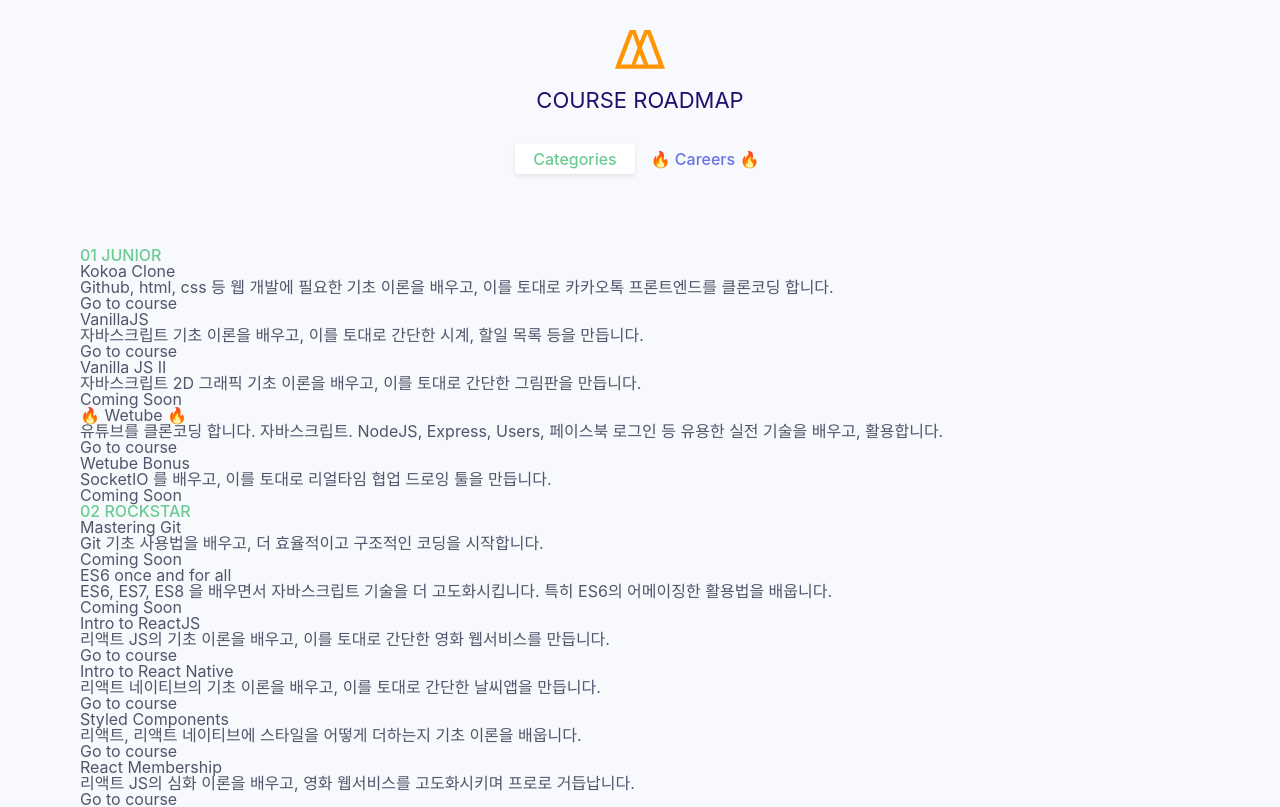
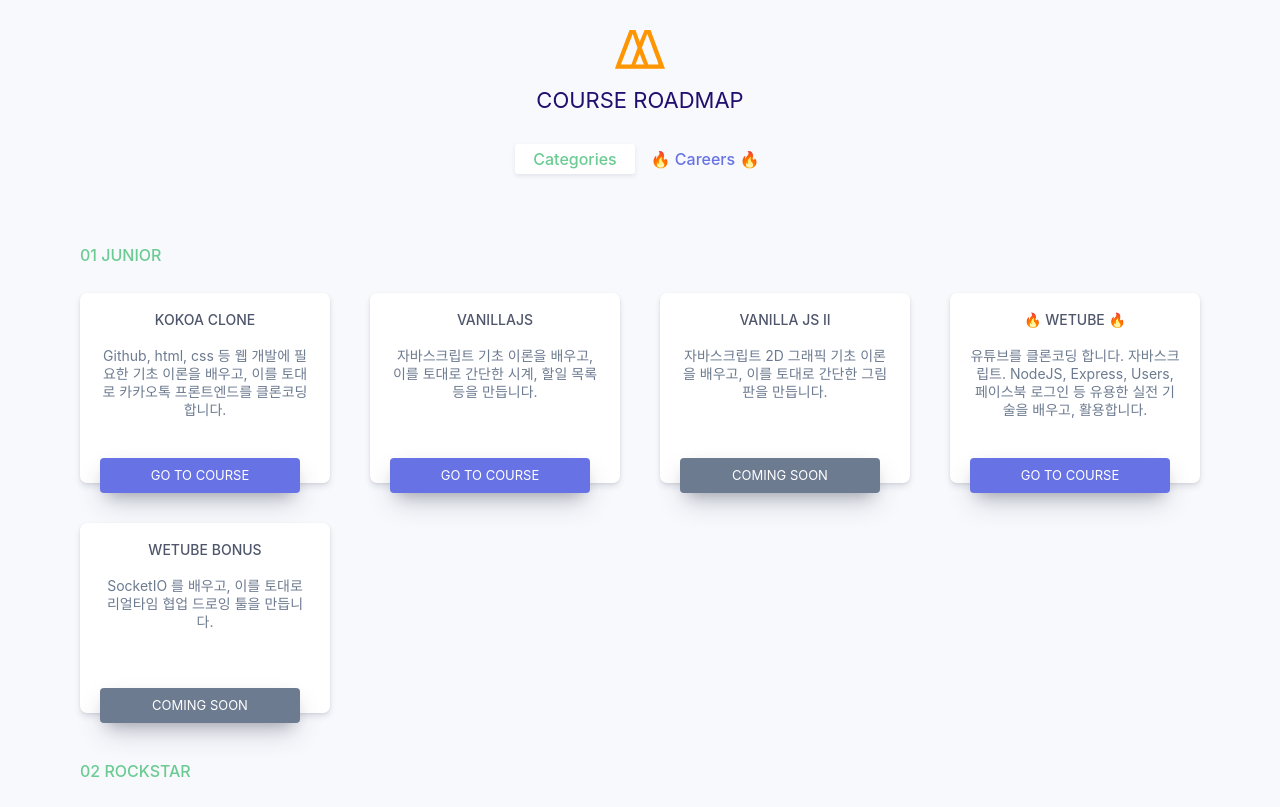
Before and after one commit to serranoarevalo/academy-roadmap, a React (Create React App) app: page /#/ in a window 1280 px wide. Shown: the top 807 px of the page. Built offline with nearby package versions, Linux system fonts and the light colour scheme.

Commit message:
Categories Finished

```diff
--- a/src/Components/Category.tsx
+++ b/src/Components/Category.tsx
@@ -1,12 +1,21 @@
 import React from "react";
 import styled from "../styled-components";
 
-const Container = styled.div``;
+const Container = styled.div`
+  margin-bottom: 50px;
+`;
 
 const Title = styled.h3`
   font-weight: 500;
   text-transform: uppercase;
   color: ${props => props.theme.greenColor};
+  margin-bottom: 30px;
+`;
+
+const Courses = styled.div`
+  display: grid;
+  grid-gap: 40px;
+  grid-template-columns: repeat(auto-fill, minmax(200px, 1fr));
 `;
 
 interface IProps {
@@ -16,7 +25,7 @@
 const Category: React.SFC<IProps> = ({ title, children }) => (
   <Container>
     <Title>{title}</Title>
-    {children}
+    <Courses>{children}</Courses>
   </Container>
 );
 
--- a/src/Components/Course.tsx
+++ b/src/Components/Course.tsx
@@ -2,15 +2,51 @@
 import styled from "../styled-components";
 import { ICourse } from "../courses";
 
-const Container = styled.div``;
+const Container = styled.div`
+  padding: 20px;
+  border-radius: 7px;
+  background-color: white;
+  box-shadow: 0 4px 6px rgba(50, 50, 93, 0.11), 0 1px 3px rgba(0, 0, 0, 0.08);
+  min-height: 150px;
+  text-align: center;
+  color: ${props => props.theme.greyColor};
+  display: flex;
+  flex-direction: column;
+  position: relative;
+  font-size: 14px;
+`;
 
-const Title = styled.span``;
+const Title = styled.h3`
+  color: ${props => props.theme.blackColor};
+  text-transform: uppercase;
+  margin-bottom: 20px;
+  font-weight: 500;
+`;
 
-const Description = styled.p``;
+const Description = styled.p`
+  line-height: 1.3;
+`;
 
-const Link = styled.a``;
+const Link = styled.a`
+  position: absolute;
+  bottom: -10px;
+  cursor: pointer;
+  box-shadow: 0 13px 27px -5px rgba(50, 50, 93, 0.25),
+    0 8px 16px -8px rgba(0, 0, 0, 0.3), 0 -6px 16px -6px rgba(0, 0, 0, 0.025);
+  background-color: #6772e5;
+  color: white;
+  width: 80%;
+  text-transform: uppercase;
+  font-size: 13px;
+  border-radius: 4px;
+  height: 35px;
+  line-height: 35px;
+`;
 
-const ComingSoon = styled(Link)``;
+const ComingSoon = styled(Link)`
+  background-color: #6d7b90;
+  cursor: not-allowed;
+`;
 
 const Course: React.SFC<ICourse> = ({ title, description, link }) => (
   <Container>
--- a/src/Routes/Careers.tsx
+++ b/src/Routes/Careers.tsx
@@ -1,2 +1,2 @@
 import React from "react";
-export default () => <>Careers</>;
+export default () => <>Coming soon!</>;
```
